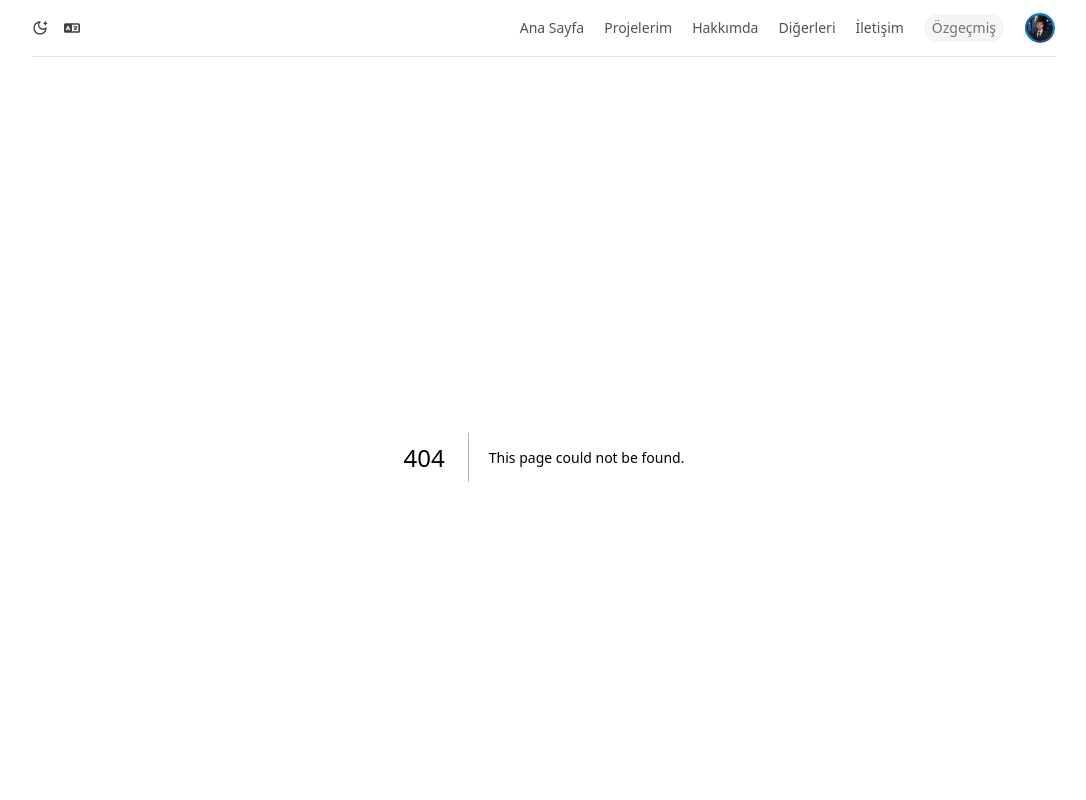
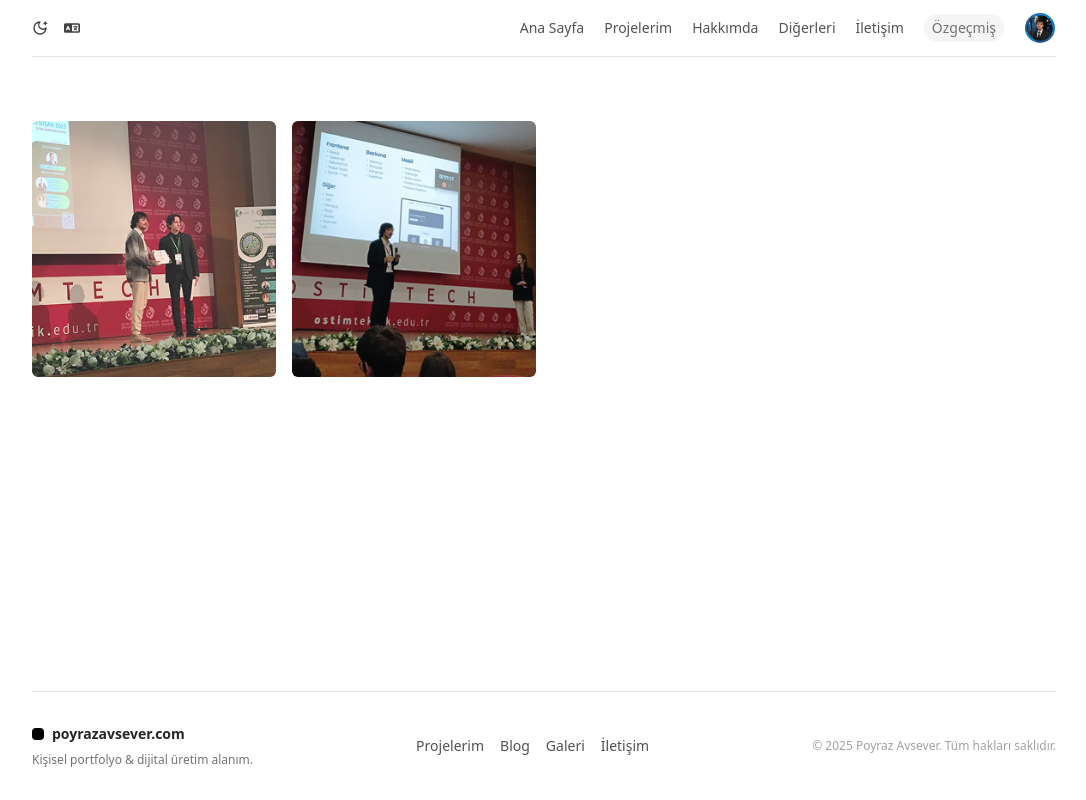
Before and after one commit to poyrazavsever/poyrazavsever.com, a Next.js app: page /gallery in a window 1280 px wide. Before the commit this address had no page. Shown: the top 800 px of the page, without its empty margins (96-1182 px from the left). Built offline with nearby package versions, Linux system fonts and the light colour scheme.

Commit message:
feat: added gallery page site

```diff
--- /dev/null
+++ b/pages/gallery.js
@@ -0,0 +1,72 @@
+'use client';
+
+import React, { useState } from 'react';
+import { motion, AnimatePresence } from 'framer-motion';
+
+const galleryImages = [
+  '/gallery/1.png',
+  '/gallery/2.png',
+];
+
+const Gallery = () => {
+  const [isOpen, setIsOpen] = useState(false);
+  const [currentIndex, setCurrentIndex] = useState(0);
+
+  const openModal = (index) => {
+    setCurrentIndex(index);
+    setIsOpen(true);
+  };
+
+  const nextImage = () => {
+    setCurrentIndex((prev) => (prev + 1) % galleryImages.length);
+  };
+
+  const prevImage = () => {
+    setCurrentIndex((prev) => (prev - 1 + galleryImages.length) % galleryImages.length);
+  };
+
+  return (
+    <>
+      {/* Grid Gallery */}
+      <div className="grid grid-cols-2 sm:grid-cols-3 md:grid-cols-4 gap-4 my-16">
+        {galleryImages.map((src, idx) => (
+          <div key={idx} onClick={() => openModal(idx)} className="cursor-pointer">
+            <img
+              src={src}
+              alt={`Gallery image ${idx + 1}`}
+              className="object-cover h-64 w-64 rounded-md"
+            />
+          </div>
+        ))}
+      </div>
+
+      {/* Modal */}
+      <AnimatePresence>
+        {isOpen && (
+          <motion.div
+            className="fixed inset-0 bg-black/80 z-50 flex items-center justify-center"
+            initial={{ opacity: 0 }}
+            animate={{ opacity: 1 }}
+            exit={{ opacity: 0 }}
+            onClick={() => setIsOpen(false)}
+          >
+            <motion.img
+              src={galleryImages[currentIndex]}
+              alt={`Modal image ${currentIndex + 1}`}
+              className="max-h-[80vh] max-w-[90vw] rounded-lg"
+              initial={{ scale: 0.95 }}
+              animate={{ scale: 1 }}
+              exit={{ scale: 0.95 }}
+              onClick={(e) => e.stopPropagation()} // Modal dışında tıklama
+            />
+            {/* Navigation */}
+            <div className="absolute left-4 text-white text-4xl cursor-pointer" onClick={(e) => { e.stopPropagation(); prevImage(); }}>{'‹'}</div>
+            <div className="absolute right-4 text-white text-4xl cursor-pointer" onClick={(e) => { e.stopPropagation(); nextImage(); }}>{'›'}</div>
+          </motion.div>
+        )}
+      </AnimatePresence>
+    </>
+  );
+};
+
+export default Gallery;
```
Also changed, not shown: public/gallery/1.png (added), public/gallery/2.png (added).
